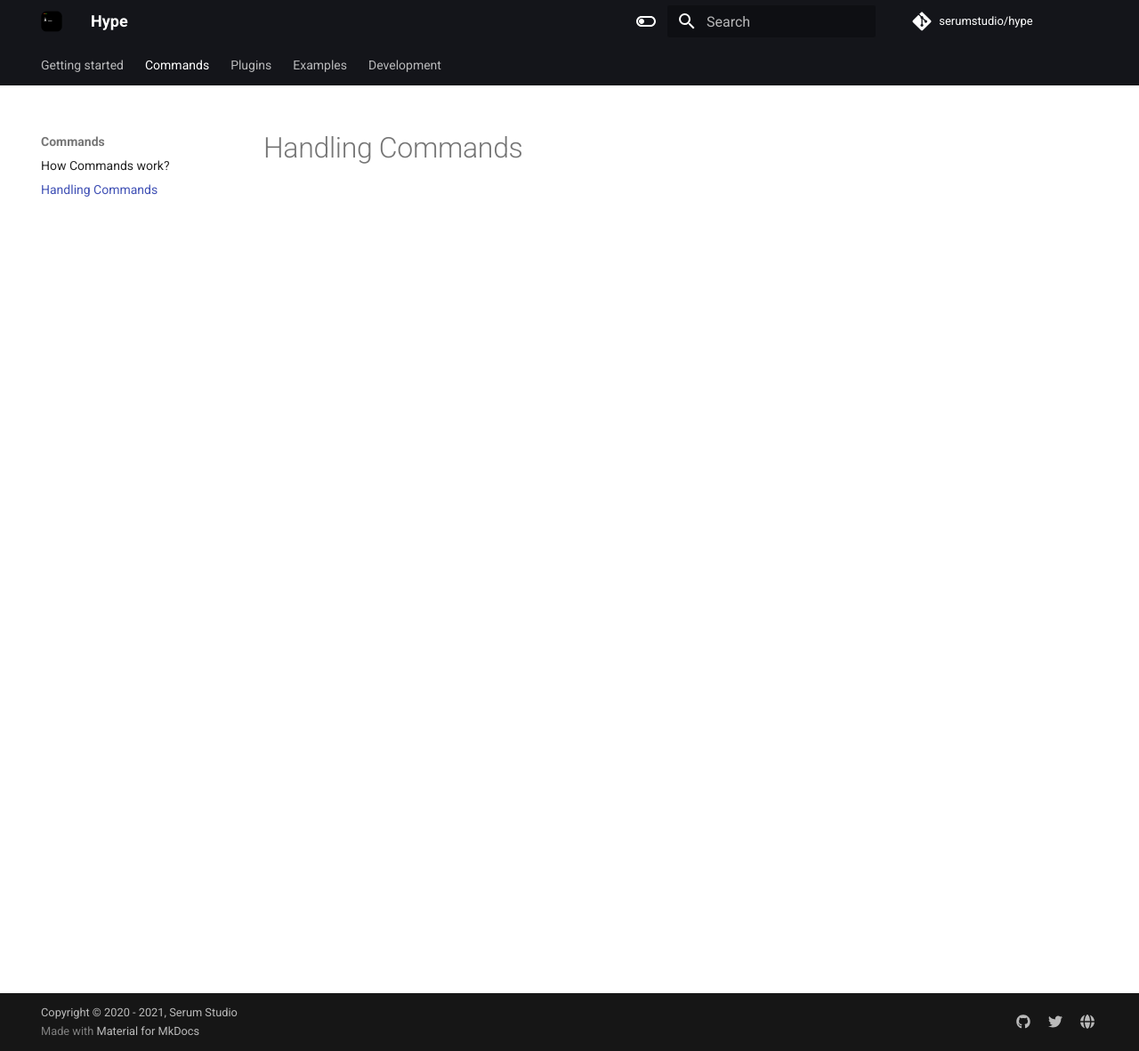
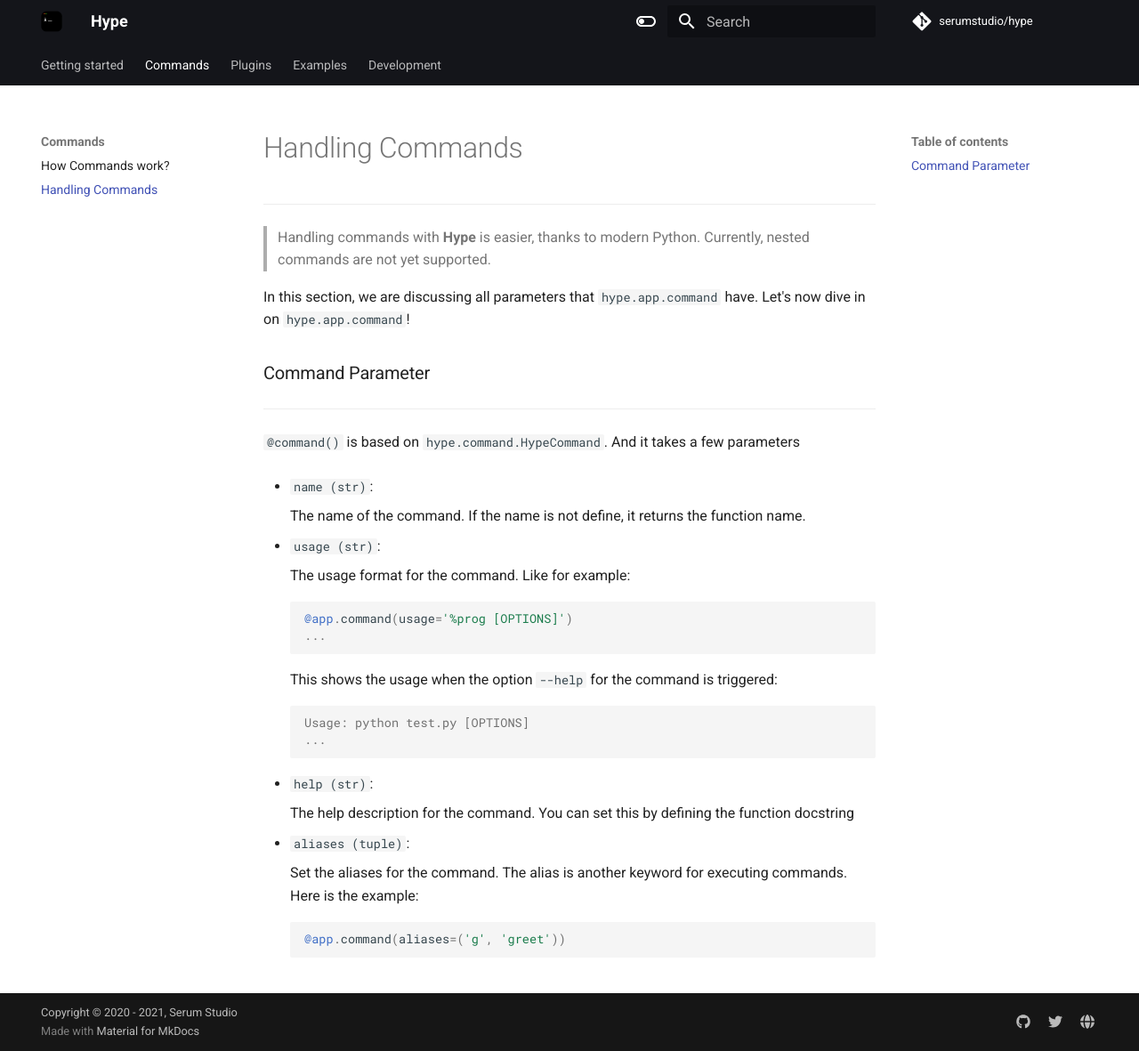
Before and after one commit to riyuzenn/hype, an MkDocs documentation site: the page built from docs/commands/handling-commands.md, in a window 1280 px wide and 1181 px high. Shown: the whole window at 89% size. Built offline with MkDocs 1.6.1 and Material for MkDocs 9.7.7, drawn with Linux system fonts in a browser that asks for light colours; comment, search, counter and statistics services are not loaded.

Commit message:
:memo: Update Command Doc

````diff
--- a/docs/commands/handling-commands.md
+++ b/docs/commands/handling-commands.md
@@ -1 +1,45 @@
 # Handling Commands
+---
+
+> Handling commands with **Hype** is easier, thanks to modern Python.
+Currently, nested commands are not yet supported.
+
+In this section, we are discussing all parameters that `hype.app.command` have.
+Let's now dive in on `hype.app.command`!
+
+### Command Parameter
+---
+`@command()` is based on `hype.command.HypeCommand`. And it takes a few parameters
+
+- `name (str)`:
+
+    The name of the command. If the name is not define, it returns the function name.
+
+- `usage (str)`:
+
+    The usage format for the command.
+    Like for example:
+    ```py
+    @app.command(usage='%prog [OPTIONS]')
+    ...
+    ```
+
+    This shows the usage when the option `--help` for the command is triggered:
+
+    ```console
+    Usage: python test.py [OPTIONS]
+    ...
+    ```
+
+- `help (str)`:
+
+    The help description for the command. You can set this by defining the function docstring
+
+
+- `aliases (tuple)`:
+
+    Set the aliases for the command. The alias is another keyword for executing commands.
+    Here is the example:
+    ```py
+    @app.command(aliases=('g', 'greet'))
+    ```
--- a/docs/commands/index.md
+++ b/docs/commands/index.md
@@ -16,6 +16,10 @@ def greet(name: str):
 
 The structure of the command is simple. The app has a command which define using the `command`
 decorator and it accept options based on the function parameters.
+
+
+### Command Structure
+---
 
 On the other hand, this structure below show how it works.
 
````
